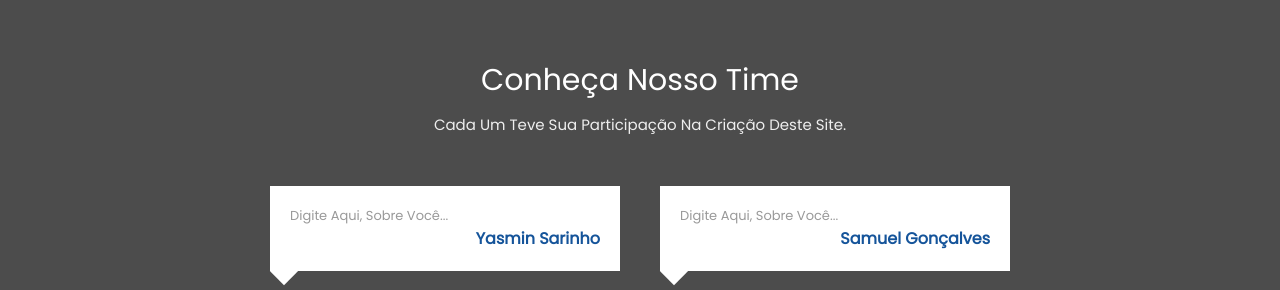
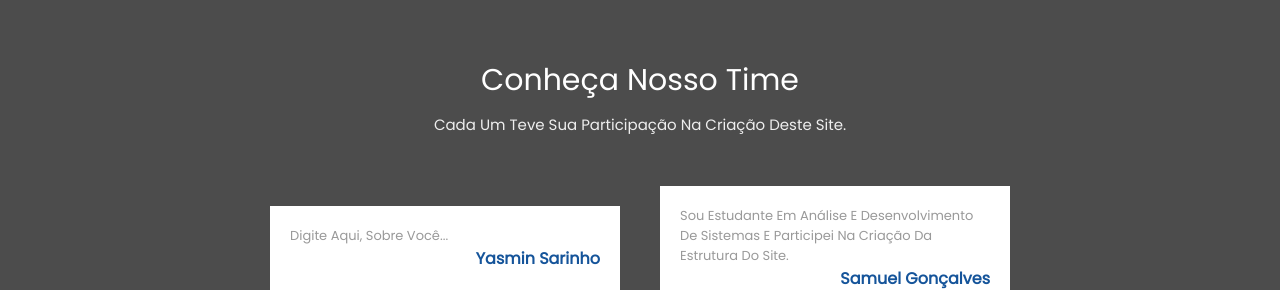
Before and after one commit to Joaokalin/Hackathon-Two, a plain HTML site: page project/site/index.html in a window 1280 px wide. Shown: the part 2854-3144 px from the top of the page. Drawn offline with nearby package versions, Linux system fonts and the light colour scheme; files whose address does not match are found by name.

Commit message:
paginaAtualizada

```diff
--- a/project/site/index.html
+++ b/project/site/index.html
@@ -180,7 +180,7 @@
         </div>
 
         <div class="box">
-            <p>Digite aqui, sobre você...</p>
+            <p>Sou estudante em Análise e Desenvolvimento de Sistemas e participei na criação da estrutura do site.</p>
             <h3>Samuel Gonçalves</h3>
             <img src="https://media-exp1.licdn.com/dms/image/C4D03AQFxdwgnayxuhw/profile-displayphoto-shrink_400_400/0/1617981056752?e=1657152000&v=beta&t=zcBrIyOdzkwO-lGme6pc3AqAYM3N0P6vJRdBDlXNA4k" alt="">
         </div>
```
